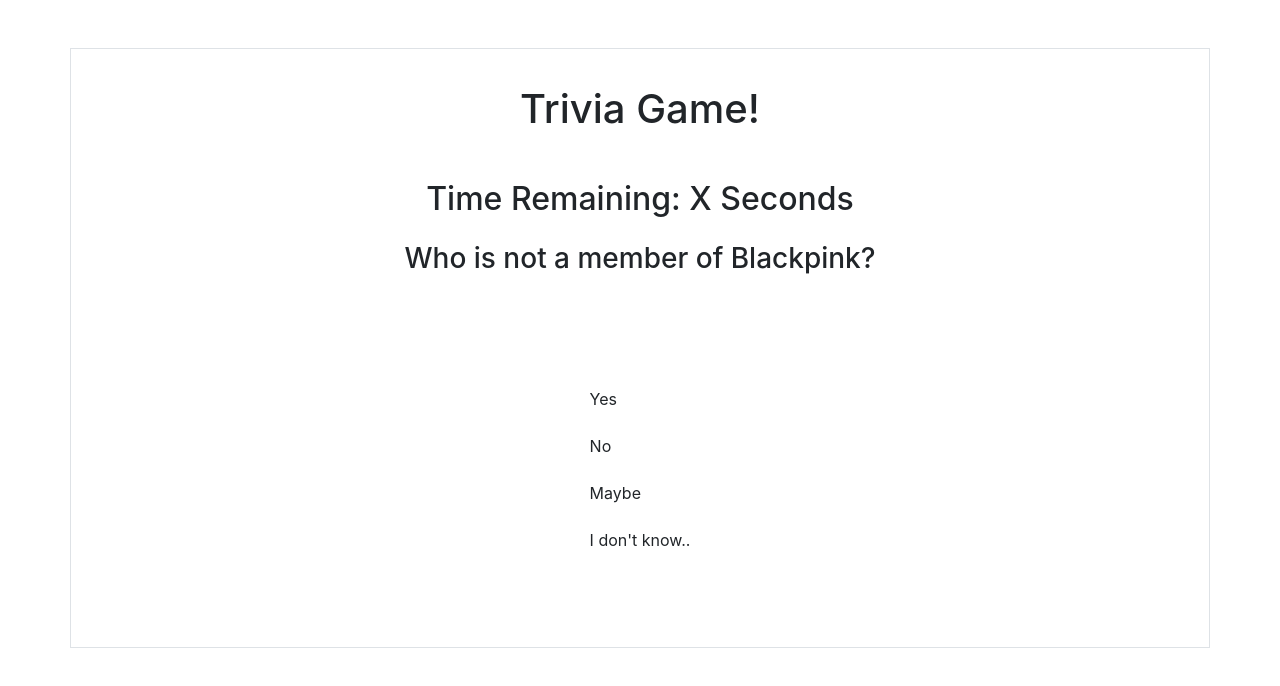
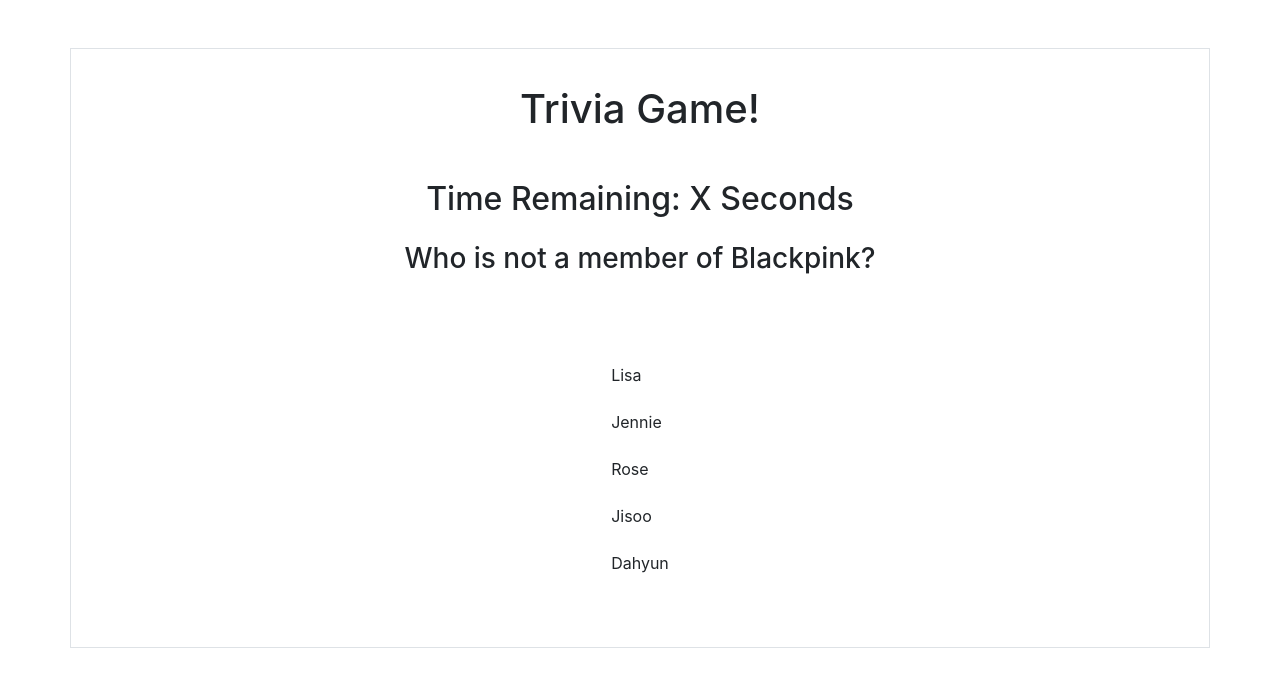
Before and after one commit to frdclav/TriviaGame, a plain HTML site: page index.html in a window 1280 px wide. Drawn offline with nearby package versions, Linux system fonts and the light colour scheme.

Commit message:
adds for loop to display answer choices, needs to add data-value to answers

```diff
--- a/assets/javascript/app.js
+++ b/assets/javascript/app.js
@@ -75,5 +75,12 @@ $(document).ready(
 
         $('#question').html(' <h3 class="my-auto mx-auto ">' + q1.questionText + '</h3>')
             // need a function that loops through q1.choiceList and puts it on the page
+        choicesArr = q1.choiceList
+        for (let index = 0; index < choicesArr.length; index++) {
+            const element = choicesArr[index];
+            $("#answer-list").append('<li class="choice list-group-item border-0" id="answer-' + index + 1 + '">' + element.choiceText + '</li>')
+
+        }
+
     }
 )
--- a/index.html
+++ b/index.html
@@ -29,10 +29,10 @@
         </div>
         <div class="row " style="height:45vh;" id="answers">
             <ul class="list-group mx-auto my-auto" id="answer-list">
-                <li class="list-group-item border-0" id="answer-1">Yes</li>
+                <!-- <li class="list-group-item border-0" id="answer-1">Yes</li>
                 <li class="list-group-item border-0" id="answer2">No</li>
                 <li class="list-group-item border-0" id="answer3">Maybe</li>
-                <li class="list-group-item border-0" id="answer4">I don't know..</li>
+                <li class="list-group-item border-0" id="answer4">I don't know..</li> -->
             </ul>
         </div>
 
```
